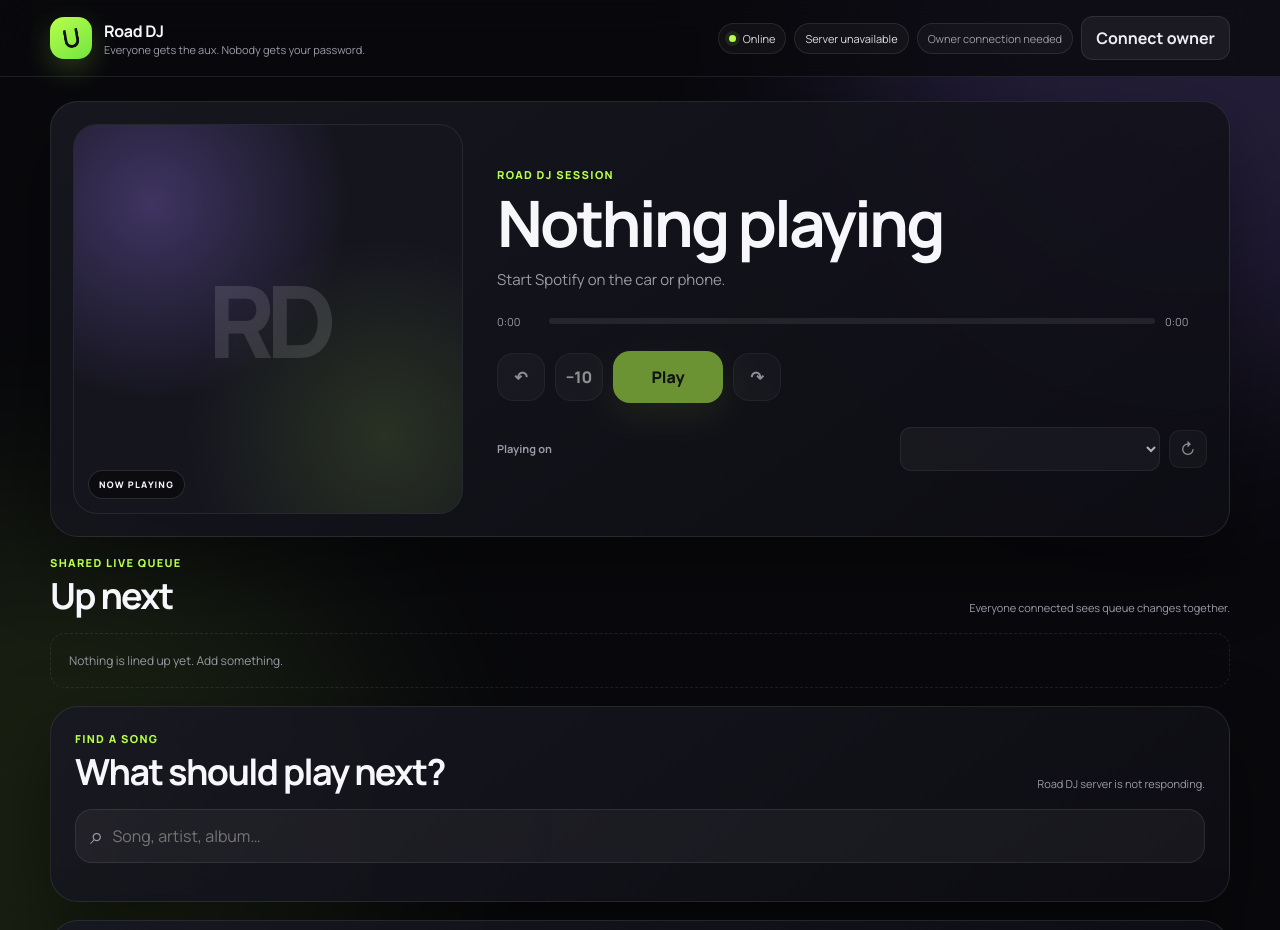
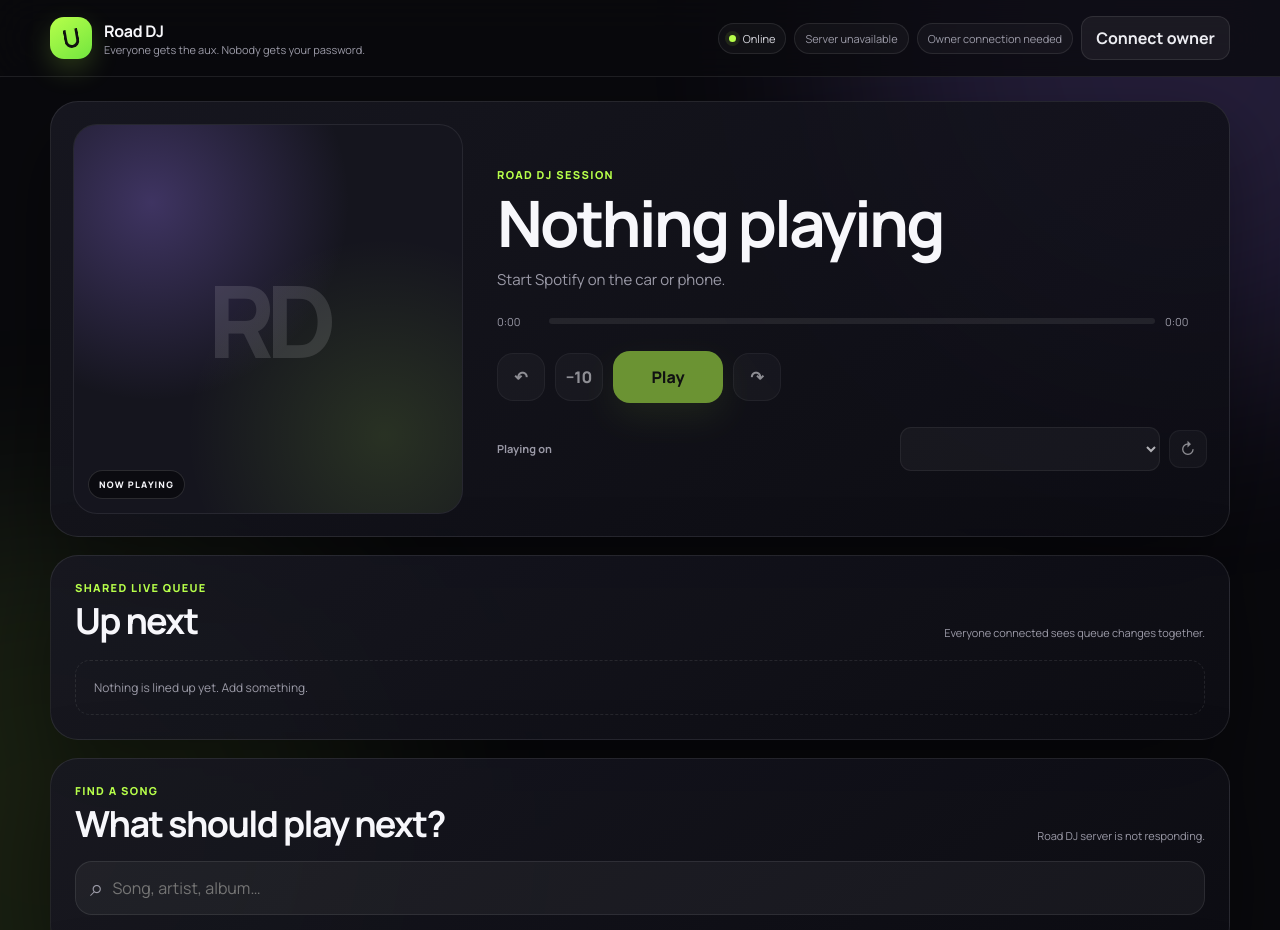
Before and after one commit to Halowars/Halowars.github.io, a website: page index.html in a window 1280 px wide. Shown: the top 930 px of the page. Drawn offline with Linux system fonts and the light colour scheme; no server answers.

Commit message:
Load live queue styles

```diff
--- a/index.html
+++ b/index.html
@@ -10,6 +10,7 @@
   <link rel="preconnect" href="https://fonts.gstatic.com" crossorigin>
   <link href="https://fonts.googleapis.com/css2?family=Manrope:wght@400;500;600;700;800&display=swap" rel="stylesheet">
   <link rel="stylesheet" href="style.css">
+  <link rel="stylesheet" href="live.css">
 </head>
 <body>
   <div class="ambient ambient-one"></div>
```
